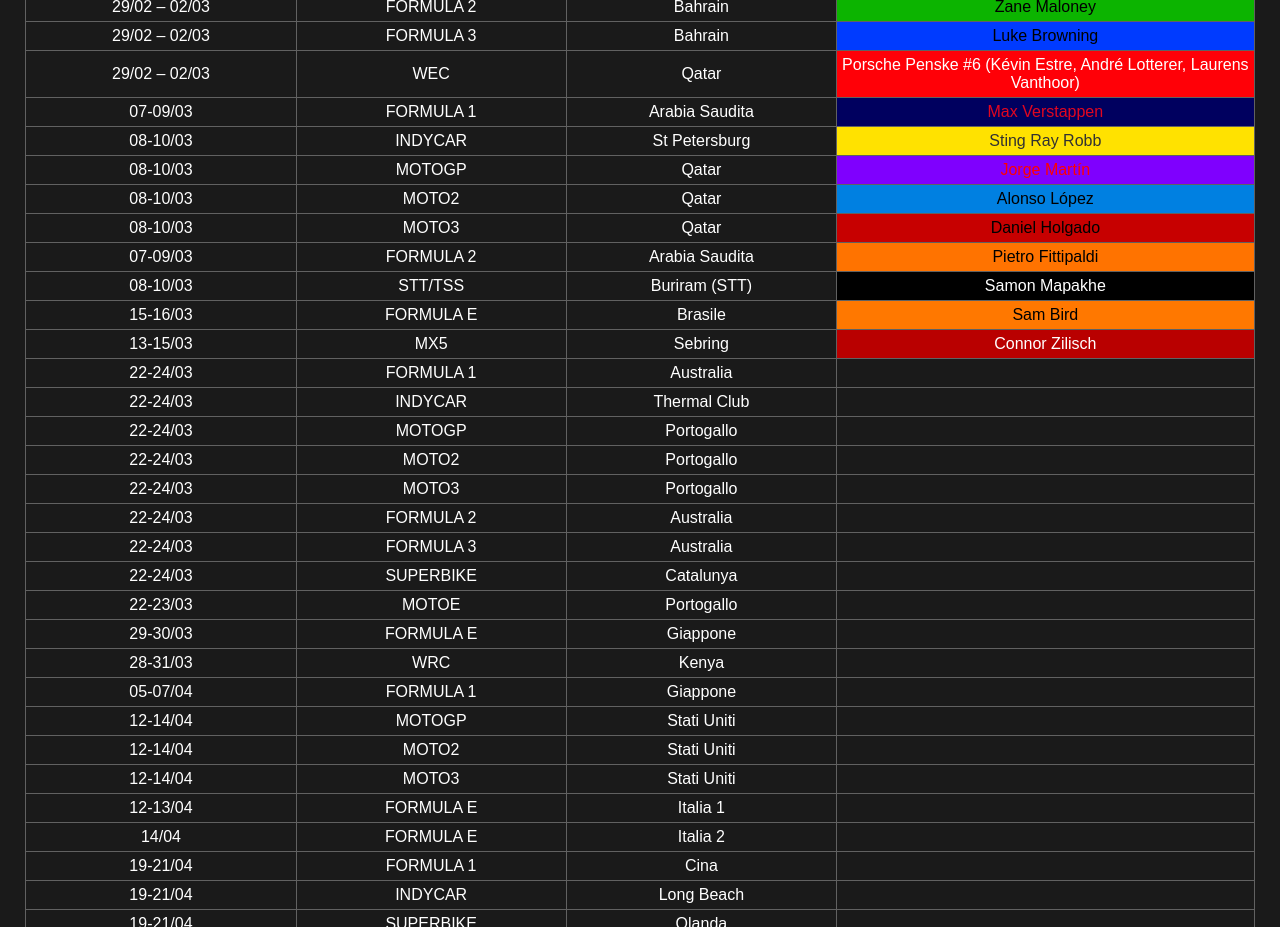
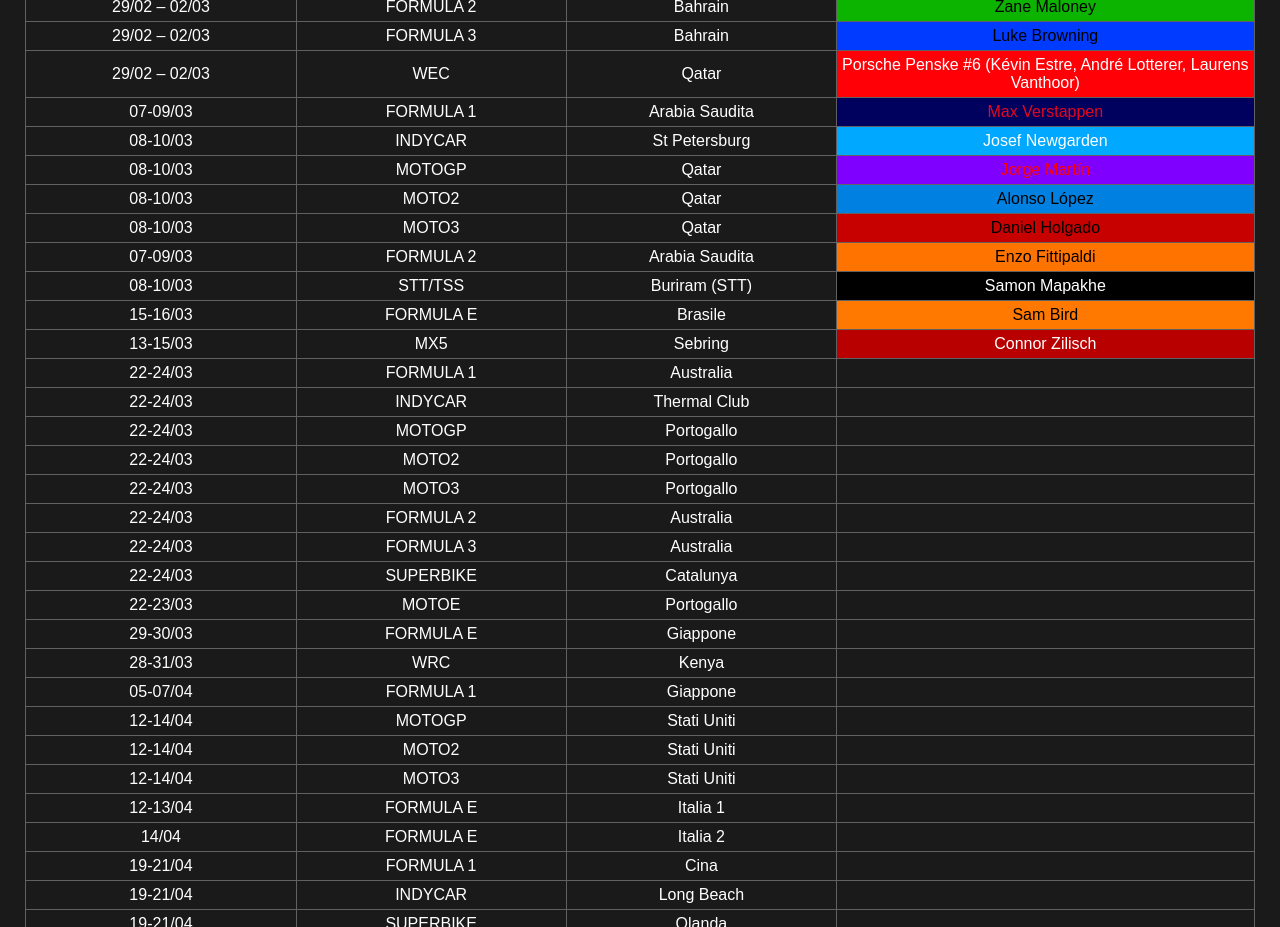
Before and after one commit to mattventino/calendarioMotorsport, a plain HTML site: page calendario.html in a window 1280 px wide. Shown: the part 920-1847 px from the top of the page. Drawn offline with Linux system fonts and the light colour scheme.

Commit message:
Update calendario.html

```diff
--- a/calendario.html
+++ b/calendario.html
@@ -253,7 +253,7 @@
                 <td>08-10/03</td>
                 <td>INDYCAR</td>
                 <td>St Petersburg</td>
-                <td style="background-color: #ffe200; color: #323232">Sting Ray Robb</td>
+                <td style="background-color: #00a8ff; color: #fff">Josef Newgarden</td>
             </tr>
             <tr>
                 <td>08-10/03</td>
@@ -277,7 +277,7 @@
                 <td>07-09/03</td>
                 <td>FORMULA 2</td>
                 <td>Arabia Saudita</td>
-                <td style="background-color: #ff7300; color: #000">Pietro Fittipaldi</td>
+                <td style="background-color: #ff7300; color: #000">Enzo Fittipaldi</td>
             </tr>
             <tr>
                 <td>08-10/03</td>
```
